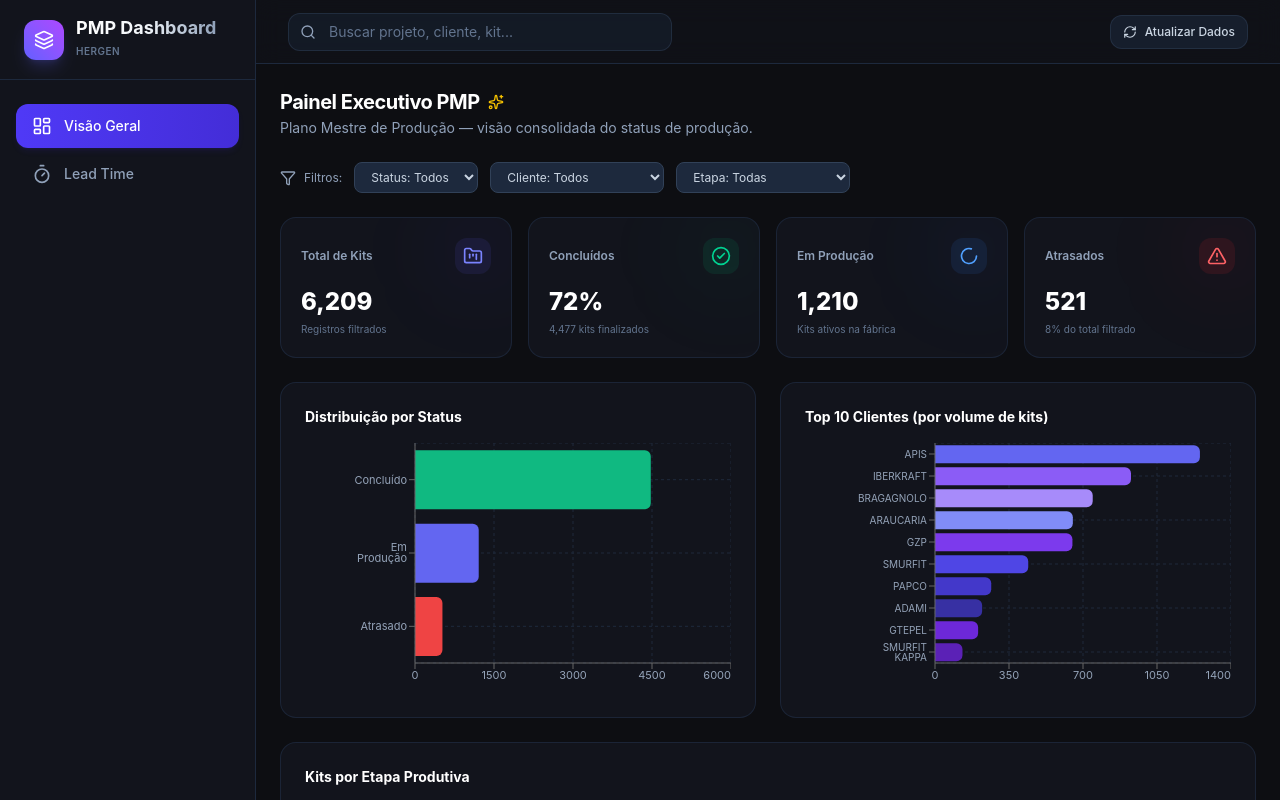
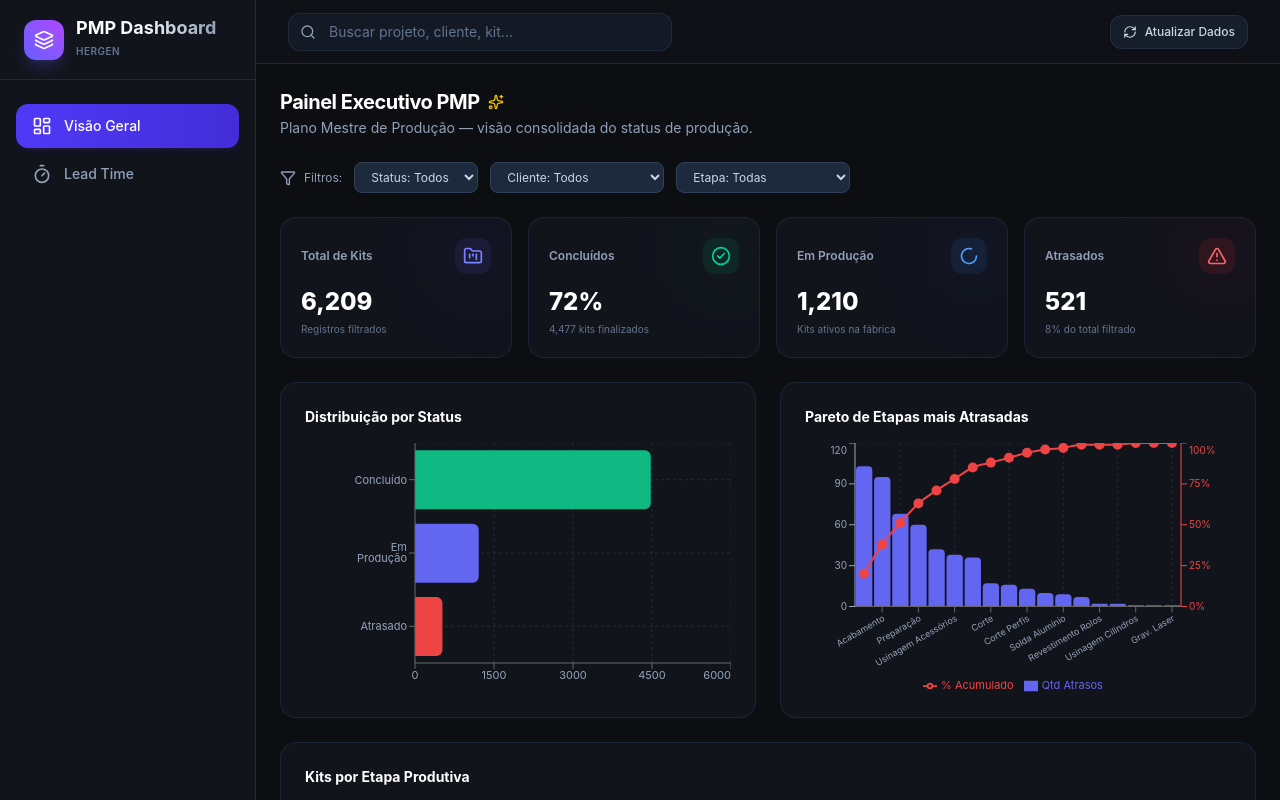
Before and after one commit to stefenon-79/dashboard-pmp, a React (Vite) app: page / in a window 1280 px wide. Shown: the top 800 px of the page. Built offline with nearby package versions, Linux system fonts and the light colour scheme.

Commit message:
feat: substituir top 10 clientes pelo grafico de pareto das etapas mais atrasadas

```diff
--- a/src/App.tsx
+++ b/src/App.tsx
@@ -1,6 +1,6 @@
 import { useState, useMemo } from 'react'
 import {
-  BarChart, Bar, XAxis, YAxis, CartesianGrid, Tooltip, Legend,
+  BarChart, ComposedChart, Bar, Line, XAxis, YAxis, CartesianGrid, Tooltip, Legend,
   ResponsiveContainer, Cell
 } from 'recharts'
 import {
@@ -143,16 +143,28 @@ export default function App() {
       .sort((a, b) => b.value - a.value)
   }, [filtered])
 
-  // Chart: Top 10 Clientes
-  const topClientesData = useMemo(() => {
+  // Chart: Pareto de Etapas Atrasadas
+  const paretoEtapasData = useMemo(() => {
+    const atrasadosList = filtered.filter(d => d.statusGeral === 'Atrasado')
     const counts: Record<string, number> = {}
-    filtered.forEach(d => {
-      if (d.cliente) counts[d.cliente] = (counts[d.cliente] || 0) + 1
+    atrasadosList.forEach(d => {
+      const e = normalizeEtapa(d.etapa)
+      counts[e] = (counts[e] || 0) + 1
     })
-    return Object.entries(counts)
+    const sorted = Object.entries(counts)
       .map(([name, value]) => ({ name, value }))
       .sort((a, b) => b.value - a.value)
-      .slice(0, 10)
+
+    const total = sorted.reduce((sum, item) => sum + item.value, 0)
+    let acc = 0
+    return sorted.map(item => {
+      acc += item.value
+      return {
+        name: item.name,
+        'Quantidade': item.value,
+        'Pct Acumulado': total > 0 ? Math.round((acc / total) * 100) : 0
+      }
+    })
   }, [filtered])
 
   // Chart: Kits por Etapa
@@ -246,7 +258,9 @@ export default function App() {
           {payload.map((p: any, i: number) => (
             <p key={i} style={{ color: p.color }} className="flex justify-between gap-4">
               <span>{p.name}:</span>
-              <span className="font-bold">{p.value}</span>
+              <span className="font-bold">
+                {p.name === 'Pct Acumulado' ? `${p.value}%` : p.value}
+              </span>
             </p>
           ))}
         </div>
@@ -394,21 +408,26 @@ export default function App() {
                   </ResponsiveContainer>
                 </ChartCard>
 
-                {/* Top Clientes */}
-                <ChartCard title="Top 10 Clientes (por volume de kits)">
-                  <ResponsiveContainer width="100%" height={250}>
-                    <BarChart data={topClientesData} layout="vertical" margin={{ left: 10 }}>
-                      <CartesianGrid strokeDasharray="3 3" stroke="#1e293b" />
-                      <XAxis type="number" tick={{ fill: '#94a3b8', fontSize: 11 }} />
-                      <YAxis type="category" dataKey="name" width={120} tick={{ fill: '#94a3b8', fontSize: 10 }} />
-                      <Tooltip content={<CustomTooltip />} />
-                      <Bar dataKey="value" name="Kits" radius={[0, 6, 6, 0]}>
-                        {topClientesData.map((_, i) => (
-                          <Cell key={i} fill={CHART_COLORS[i % CHART_COLORS.length]} />
-                        ))}
-                      </Bar>
-                    </BarChart>
-                  </ResponsiveContainer>
+                {/* Pareto Etapas Atrasadas */}
+                <ChartCard title="Pareto de Etapas mais Atrasadas">
+                  {paretoEtapasData.length > 0 ? (
+                    <ResponsiveContainer width="100%" height={250}>
+                      <ComposedChart data={paretoEtapasData} margin={{ left: -10, right: -10 }}>
+                        <CartesianGrid strokeDasharray="3 3" stroke="#1e293b" />
+                        <XAxis dataKey="name" tick={{ fill: '#94a3b8', fontSize: 9 }} angle={-30} textAnchor="end" height={60} />
+                        <YAxis yAxisId="left" stroke="#94a3b8" tick={{ fill: '#94a3b8', fontSize: 10 }} label={{ value: 'Qtd Itens', angle: -90, position: 'insideLeft', fill: '#94a3b8', style: { textAnchor: 'middle' }, offset: 0 }} />
+                        <YAxis yAxisId="right" orientation="right" stroke="#ef4444" domain={[0, 100]} unit="%" tick={{ fill: '#ef4444', fontSize: 10 }} />
+                        <Tooltip content={<CustomTooltip />} />
+                        <Legend wrapperStyle={{ fontSize: 11, paddingTop: 10 }} />
+                        <Bar yAxisId="left" dataKey="Quantidade" fill="#6366f1" name="Qtd Atrasos" radius={[4, 4, 0, 0]} barSize={20} />
+                        <Line yAxisId="right" type="monotone" dataKey="Pct Acumulado" name="% Acumulado" stroke="#ef4444" strokeWidth={2} dot={{ fill: '#ef4444', r: 4 }} activeDot={{ r: 6 }} />
+                      </ComposedChart>
+                    </ResponsiveContainer>
+                  ) : (
+                    <div className="flex h-[250px] items-center justify-center text-xs text-slate-500">
+                      Nenhum item atrasado com os filtros aplicados.
+                    </div>
+                  )}
                 </ChartCard>
               </div>
 
```
